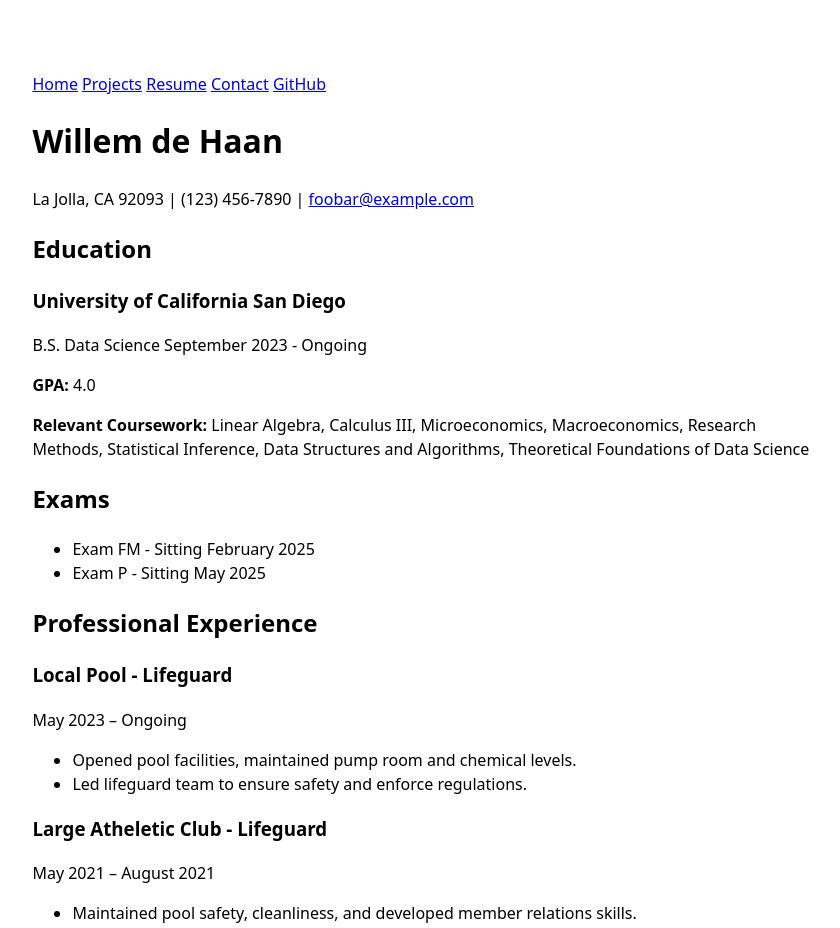
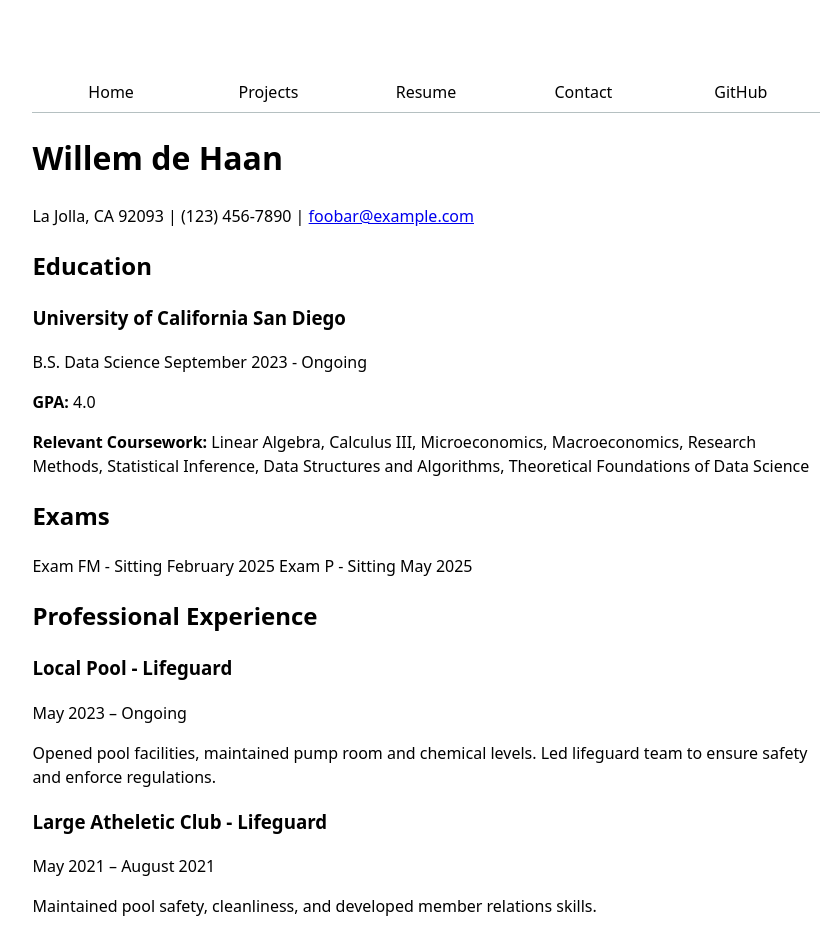
Before and after one commit to willemdehaan/portfolio, a plain HTML site: page resume/index.html in a window 1280 px wide. Shown: the top 928 px of the page, without its empty margins (214-1054 px from the left). Drawn offline with Linux system fonts and the light colour scheme; files that its build step writes are made by us from their sources.

Commit message:
Update style.css
Nav bar stylization

```diff
--- a/style.css
+++ b/style.css
@@ -1,3 +1,23 @@
+ul {display: contents;}
+li {display: contents;}
+nav {
+  display: flex;
+  border-bottom: 1px solid oklch(80% 3% 200);
+  margin-bottom: 1em;
+
+  a {
+    flex: 1;
+    text-align: center;
+    text-decoration: none;
+    color: inherit;
+    padding: 0.5em;
+
+    &.current {
+      border-bottom: 0.4em solid oklch(85% 3% 200);
+      padding-bottom: 0.1em;
+    }
+  }
+}
 body {
     /* Set line height to 1.5 times the font size
          and use the OS’s UI font as the website font
```
